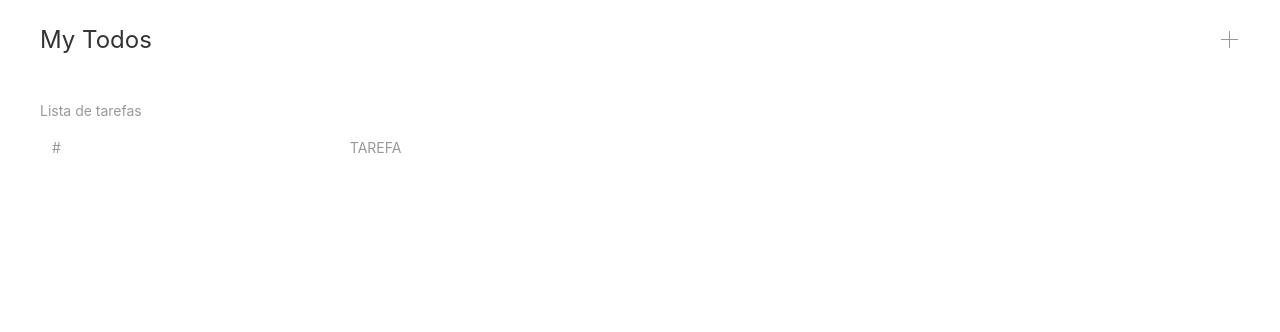
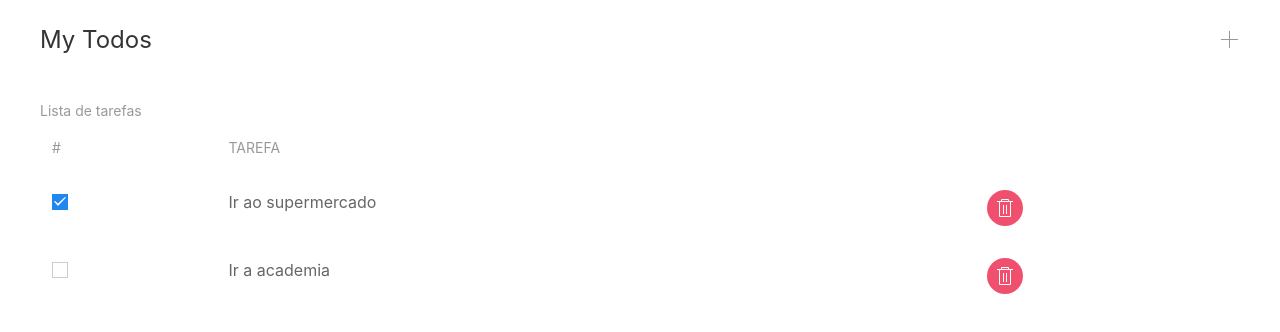
Before and after one commit to DevDaniloFerrari/react-todo-list, a React (Create React App) app: page / in a window 1280 px wide. Shown: the top 332 px of the page. Built offline with nearby package versions, Linux system fonts and the light colour scheme.

Commit message:
utilizando context

```diff
--- a/src/components/App.tsx
+++ b/src/components/App.tsx
@@ -1,13 +1,16 @@
 import React from 'react';
+import TodoContext from '../contexts/TodoContext';
 import Navbar from './Navbar';
 import TodoList from './TodoList';
 
 const App = () => {
     return (
-        <div className="uk-container">
-            <Navbar></Navbar>
-            <TodoList></TodoList>
-        </div>
+        <TodoContext>
+            <div className="uk-container">
+                <Navbar></Navbar>
+                <TodoList></TodoList>
+            </div>
+        </TodoContext>
     );
 }
 
--- a/src/components/TodoList.tsx
+++ b/src/components/TodoList.tsx
@@ -1,11 +1,11 @@
-import React from 'react';
-import { Todo } from '../models/Todo';
+import React, { useContext } from 'react';
+import { TodoContext } from '../contexts/TodoContext';
+import { TodoContextType } from '../contexts/TodoContextType';
 import TodoListItem from './TodoListItem';
 
 const TodoList = () => {
-    const todos: Todo[] = [
+    const { todos } = useContext<TodoContextType>(TodoContext);
 
-    ];
     return (
         <table className="uk-table">
             <caption>Lista de tarefas</caption>
--- a/src/components/TodoListItem.tsx
+++ b/src/components/TodoListItem.tsx
@@ -1,4 +1,6 @@
-import React from 'react';
+import React, { useContext } from 'react';
+import { TodoContext } from '../contexts/TodoContext';
+import { TodoContextType } from '../contexts/TodoContextType';
 import { Todo } from '../models/Todo';
 
 interface TodoListItemProps {
@@ -7,12 +9,14 @@
 
 const TodoListItem = (props: TodoListItemProps) => {
 
+    const { removeTodo, toggle } = useContext<TodoContextType>(TodoContext);
+
     const onRemove = (todo: Todo) => {
-        console.log(todo);
+        removeTodo(todo);
     }
 
     const handleChange = () => {
-        console.log('Mudou');
+        toggle(props.todo);
     }
 
     return (
```
